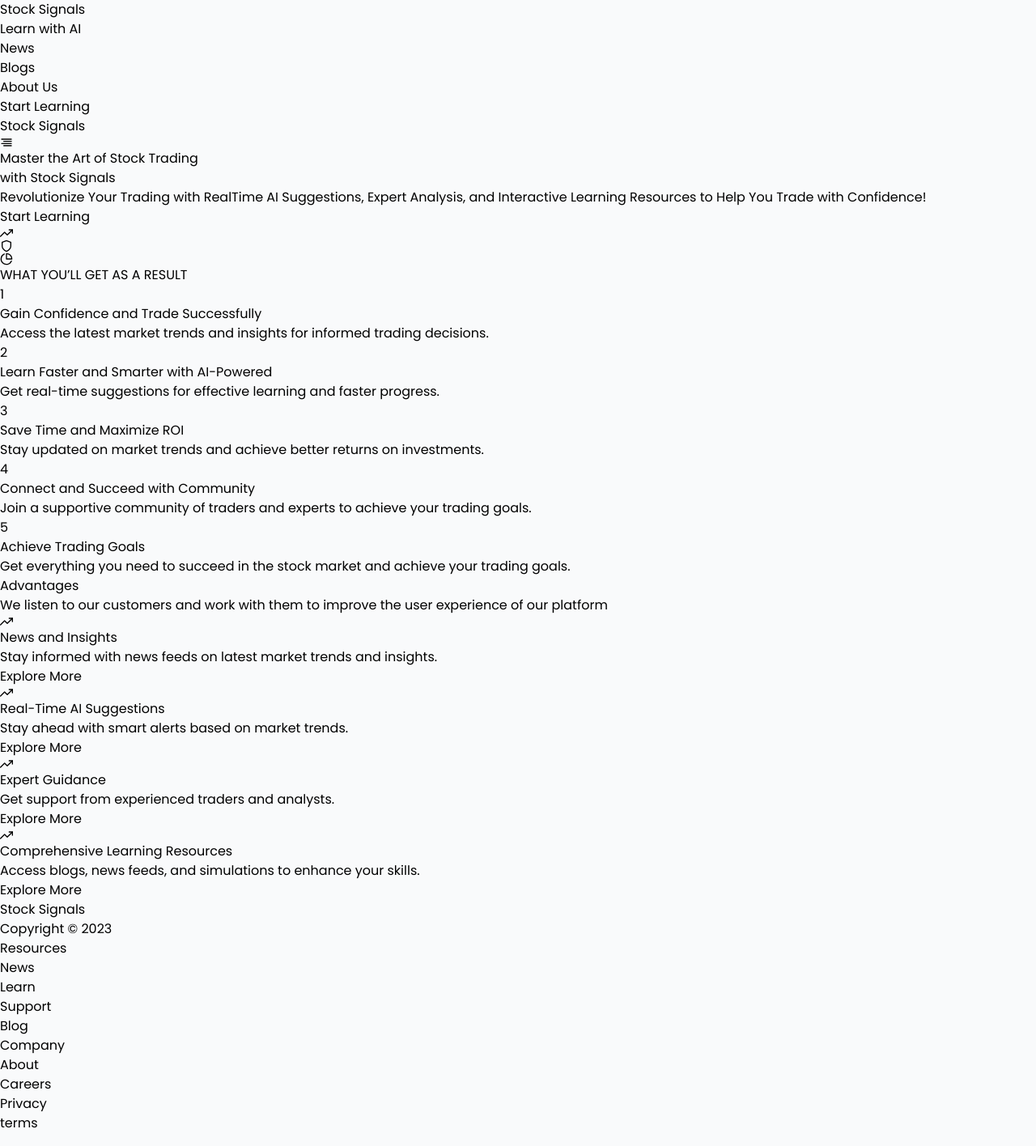
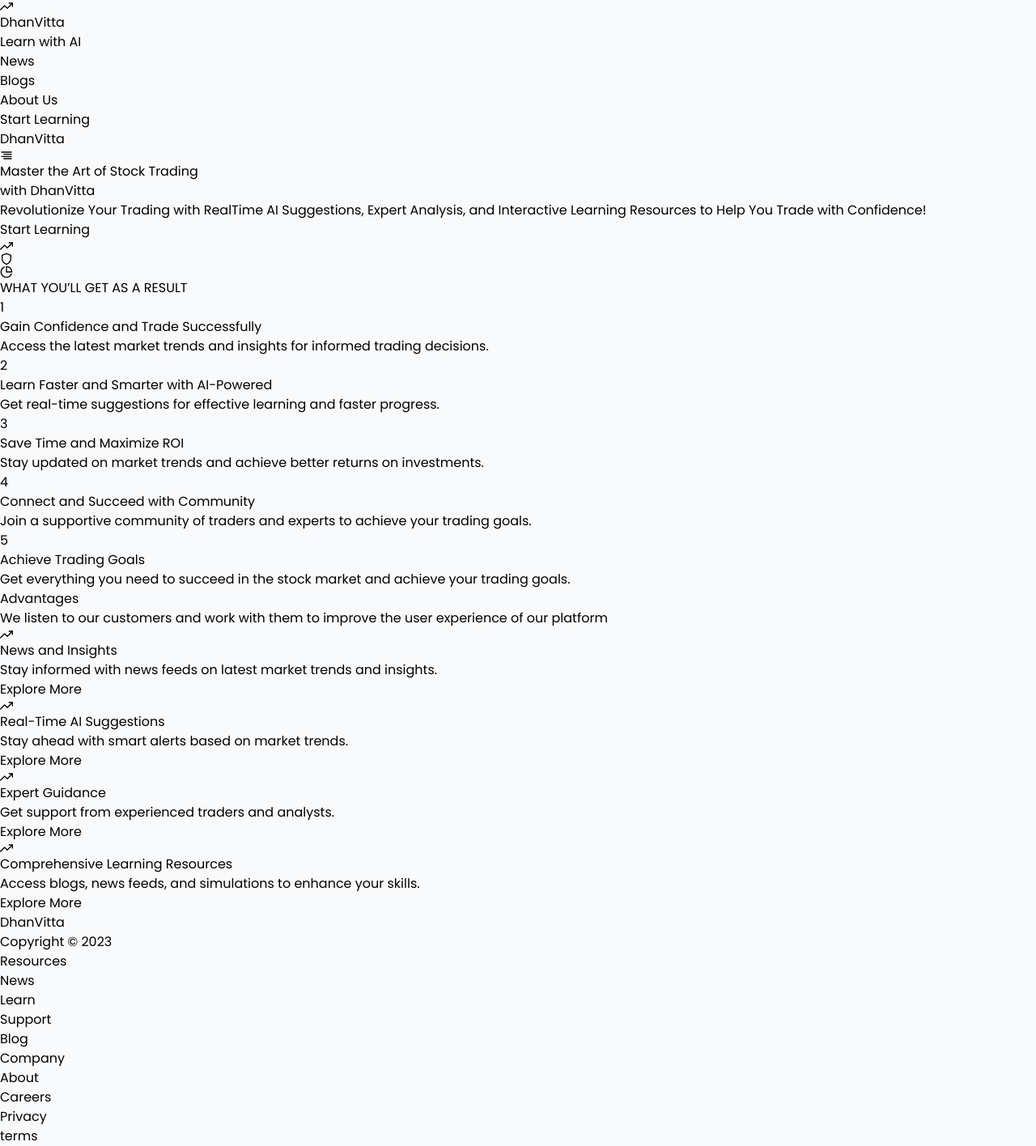
Before and after one commit to dhanvitta/Dhanvitta, a React (Vite) app: page / in a window 1280 px wide. Shown: the whole page at 81% size. Built offline with nearby package versions, Linux system fonts and the light colour scheme.

Commit message:
Feature/Modified data

```diff
--- a/index.html
+++ b/index.html
@@ -5,7 +5,7 @@
   <meta charset="UTF-8" />
   <link rel="icon" type="image/svg+xml" href="/vite.svg" />
   <meta name="viewport" content="width=device-width, initial-scale=1.0" />
-  <title>StockSignals </title>
+  <title>DhanVitta </title>
 </head>
 
 <body>
--- a/src/Components/Footer.jsx
+++ b/src/Components/Footer.jsx
@@ -7,7 +7,7 @@ function Footer() {
             <div className='w-full p-8 xs:w-full sm: md:w-1/2 lg:w-1/2 xl:w-1/2 grid grid-cols-1 sm:grid-cols-1 md:grid-cols-3 lg:grid-cols-3 xl:grid-cols-3  sm:py-12 md:py-12 lg:py-12 xl:py-12'>
                 {/*  */}
                 <div className=''>
-                    <h1 className='text-white text-xl font-semibold'>Stock Signals</h1>
+                    <h1 className='text-white text-xl font-semibold'>DhanVitta</h1>
                     <p className='text-gray-300 text-xs font-normal mt-1'>Copyright © 2023</p>
 
                 </div>
--- a/src/Components/Header.jsx
+++ b/src/Components/Header.jsx
@@ -1,6 +1,6 @@
 import React from 'react'
 import { BrowserRouter, Routes, Route, Link } from "react-router-dom";
-import { FiAlignRight } from "react-icons/fi";
+import { FiAlignRight, FiTrendingUp } from "react-icons/fi";
 
 function Header() {
     const [toggleState, setToggleState] = React.useState(false)
@@ -10,7 +10,7 @@ function Header() {
     return (
         <React.Fragment>
             <div className='top-0 sticky z-50  backdrop-blur-sm hidden xs:hidden sm:hidden md:hidden lg:flex xl:flex flex-row items-center justify-between py-6 font-normal px-0 w-full mx-auto xs:w-full sm:w-full md:w-full lg:w-11/12 xl-11/12'>
-                <div className='text-lg font-semibold w-1/4 '><Link className='w-full' to='/'>Stock Signals</Link></div>
+                <div className='text-lg font-semibold w-1/4 '><Link className='w-full' to='/'><div className='flex items-center  flex-col  w-28'> <FiTrendingUp className='text-2xl mr-2' onClick={toggle} /> DhanVitta</div></Link></div>
                 <div className='flex flex-row items-center  justify-center mt-4 xs:mt-6 sm:mt-0 md:mt-0 lg:mt-0 text-sm text-slate-900 w-full '>
                     <Link to='/learn'><p className='hover:text-blue-500 hover:underline hover:underline-offset-8 hover:decoration-wavy mr-6 cursor-pointer'>Learn with AI</p></Link>
                     <Link to='/news'> <p className='hover:text-blue-500 hover:underline hover:underline-offset-8 hover:decoration-wavy mr-6 cursor-pointer'>News</p></Link>
@@ -25,7 +25,8 @@ function Header() {
             {/* responsive header */}
             <div className='top-0 sticky z-50 flex flex-col sm:flex sm:flex-col md:flex md:flex-col lg:hidden xl:hidden items-start justify-between py-6 font-normal w-full mx-auto px-6 bg-white'>
                 <div className='w-full flex flex-row items-center justify-between'>
-                    <div className='text-2xl font-semibold '>Stock Signals</div>
+                    <div className='text-2xl font-semibold '>
+                        DhanVitta</div>
                     <FiAlignRight className='text-5xl' onClick={toggle} />
                 </div>
                 {toggleState ? (
--- a/src/Components/HeroSection.jsx
+++ b/src/Components/HeroSection.jsx
@@ -10,10 +10,10 @@ function HeroSection() {
             <div className='w-11/12 mx-auto  bg-yellow-300 rounded-3xl p-8 xs:p-8 sm:p-8 md:p-16 lg:p-16 xl:p-16 my-4 grid grid-cols-1 sm:grid-cols-1 md:grid-cols-1 lg:grid-cols-2 xl:grid-cols-2'>
                 <div className='flex flex-col w-full xs:w-full sm:w-full md:w-5/6 lg:w-5/6 xl:w-5/6 '>
                     <h1 className=' text-4xl xs:text-4xl sm:text-4xl md:text-5xl lg:text-6xl xl:text-6xl  font-semibold ' >Master the Art of Stock Trading  </h1>
-                    <h2 className='text-2xl xs:text-2xl sm:text-2xl md:text-3xl lg:text-4xl xl:text-4xl  my-8'>with Stock Signals</h2>
+                    <h2 className='text-2xl xs:text-2xl sm:text-2xl md:text-3xl lg:text-4xl xl:text-4xl  my-8'>with DhanVitta</h2>
                     <p className=' break-words text-lg font-normal  tracking-normal align-middle w-full xs:w-full sm:w-full md:w-5/6 lg:w-5/6 xl:w-5/6'>Revolutionize Your Trading with RealTime AI Suggestions, Expert Analysis, and Interactive Learning Resources to Help You Trade with Confidence!</p>
                     <div className='w-full xs:w-full sm:w-full m:w-1/2 lg:w-1/2 xl:w-1/2'>
-                       <Link to={"https://stocksignals.thinkific.com/"}>  <button className='mt-8 px-6  w-full h-16 rounded-3xl bg-slate-900 hover:text-yellow-300 text-md text-white '>Start Learning</button> </Link>
+                        <Link to={"https://stocksignals.thinkific.com/"}>  <button className='mt-8 px-6  w-full h-16 rounded-3xl bg-slate-900 hover:text-yellow-300 text-md text-white '>Start Learning</button> </Link>
                     </div>
                 </div>
 
```
